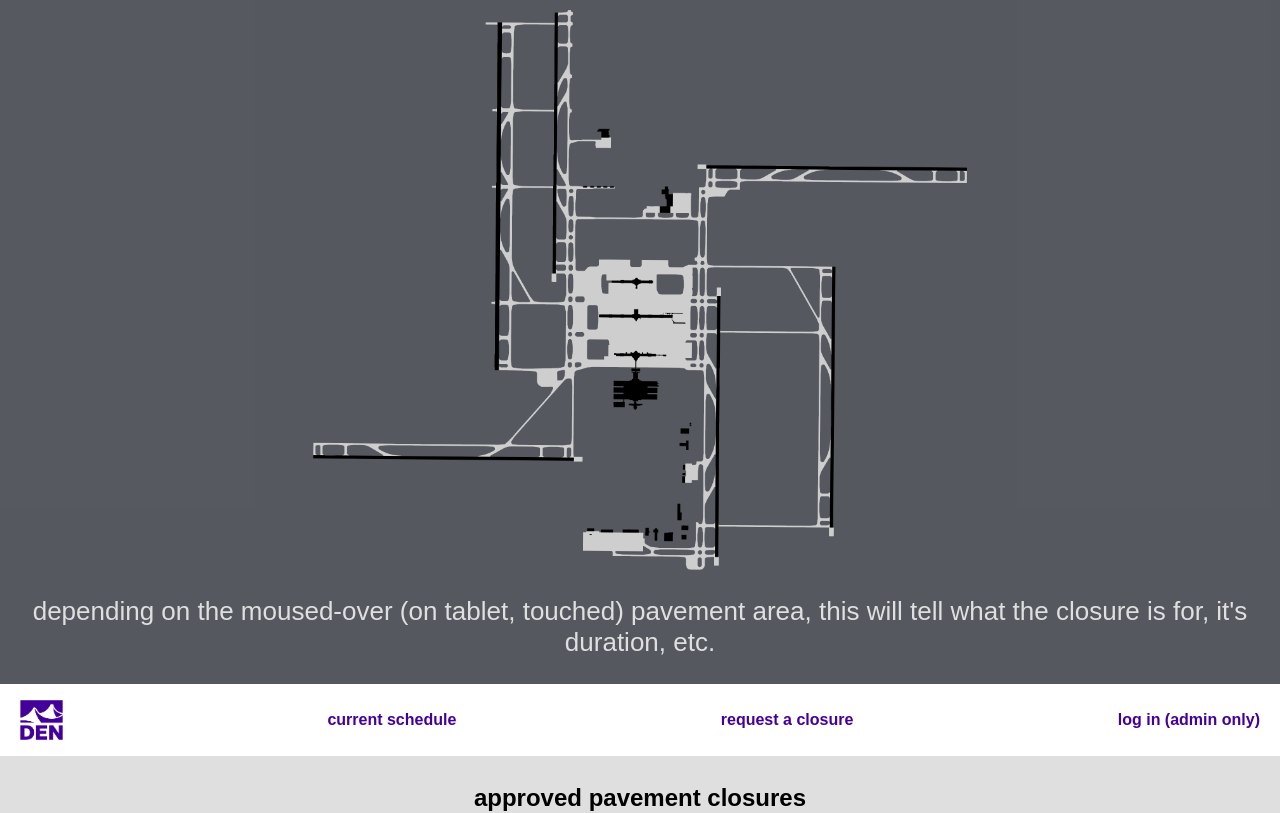
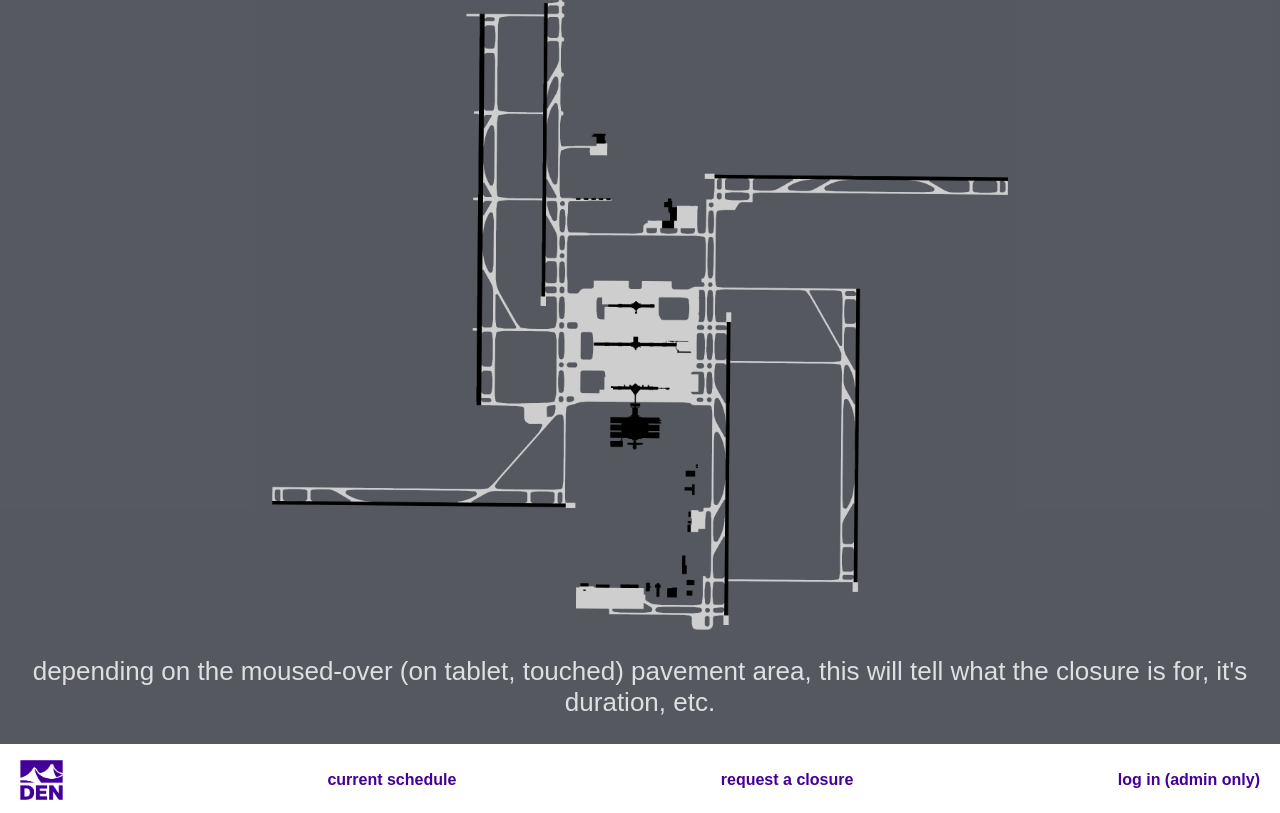
Before and after one commit to blackmacaroon/diaopsclosecall, a React (Create React App) app: page / in a window 1280 px wide. Shown: the top 813 px of the page. Built offline with nearby package versions, Linux system fonts and the light colour scheme; a web font is replaced by a local one.

Commit message:
trying to get the html imag emap working

```diff
--- a/package.json
+++ b/package.json
@@ -11,6 +11,7 @@
     "@testing-library/react": "^9.3.2",
     "@testing-library/user-event": "^7.1.2",
     "date-fns": "^2.13.0",
+    "image-map-resizer": "^1.0.10",
     "react": "^16.13.1",
     "react-dom": "^16.13.1",
     "react-router-dom": "^5.1.2",
--- a/public/index.html
+++ b/public/index.html
@@ -27,5 +27,8 @@
   <body>
     <noscript>You need to enable JavaScript to run this app.</noscript>
     <div id="root"></div>
+    <script src="https://ajax.googleapis.com/ajax/libs/jquery/3.5.1/jquery.min.js"></script>
+    <script type="text/javascript" src="./imageMapResizer.min.js"></script>
+    <script type="text/javascript" >$('map').imageMapResize();</script>
   </body>
 </html>
--- a/src/App.js
+++ b/src/App.js
@@ -9,6 +9,7 @@ import { MuiThemeProvider } from "@material-ui/core";
 import Schedule from "./components/schedule";
 import Request from "./components/request";
 import Admin from "./components/admin";
+import Map from "./components/map";
 import theme from "./utils/theme";
 import './App.scss';
 
@@ -18,7 +19,8 @@ function App() {
       <MuiThemeProvider theme={theme}>
         <div className="App">
           <header className="App-header">
-            <img className="Map" src="denmap.png" alt="map of den pavement areas"/>
+              <img className="map" src="denmap.png" alt="map of den pavement areas" usemap="#denMap"/>
+              <Map/>
             <p>depending on the moused-over (on tablet, touched) pavement area, this will tell what the closure is for, it's duration, etc. </p>
           </header>
           <section>
--- /dev/null
+++ b/src/components/map.js
@@ -0,0 +1,13 @@
+import React from "react";
+
+function details(){
+    console.log("peekaboo")
+}
+
+export default function Map(){
+    return(
+        <map className="denMap" name="denMap">
+            <area shape="poly" coords="33, 39, 44, 55, 66, 77, 100, 140" alt="runway" onClick={details(this)}/>
+        </map>
+    )
+}
--- a/src/components/request.js
+++ b/src/components/request.js
@@ -7,7 +7,6 @@ import MenuItem from '@material-ui/core/MenuItem';
 import Checkbox from "@material-ui/core/Checkbox";
 import InputLabel from '@material-ui/core/InputLabel';
 import FormControl from '@material-ui/core/FormControl';
-import FormHelperText from '@material-ui/core/FormHelperText';
 import TodayTwoToneIcon from '@material-ui/icons/TodayTwoTone';
 import FormControlLabel from '@material-ui/core/FormControlLabel';
 import AccessAlarmTwoToneIcon from '@material-ui/icons/AccessAlarmTwoTone';
--- a/src/styles/global.scss
+++ b/src/styles/global.scss
@@ -13,9 +13,8 @@
     color: $cclight;
   }
 
-  .Map {
-    padding-top: 10px;
-    max-height: 70vh;
+  .map {
+    height: 630px;
     max-width: auto;
   }
 
```
Also changed, not shown: public/imageMapResizer.min.js (added, +8 -0 lines), 1 other file (tests, documents, lock files or other folders).
